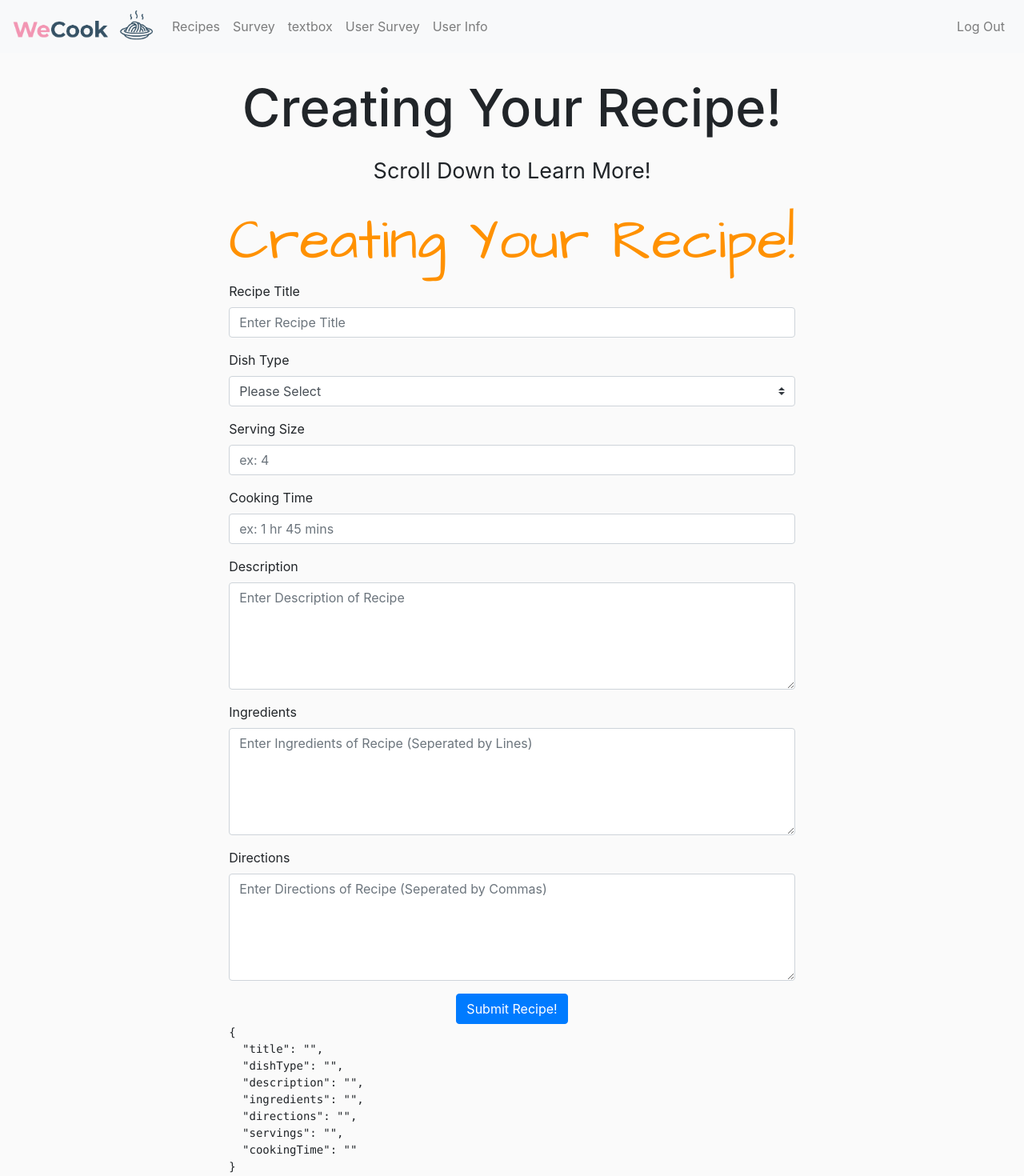
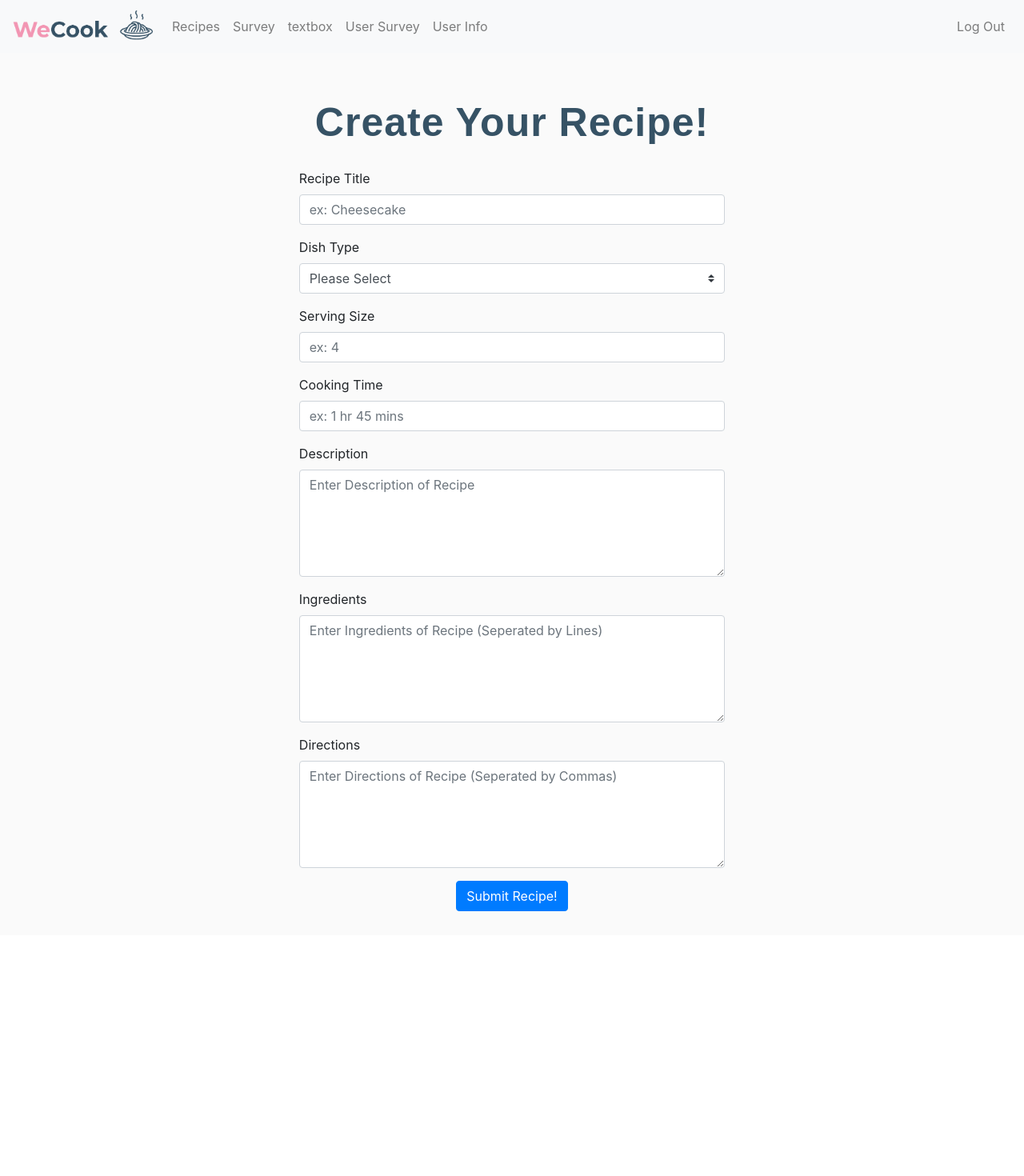
Before and after one commit to rtumalle0518/WeCook, a React (Create React App) app: page /newrecipe in a window 1280 px wide. Shown: the top 1470 px of the page at 80% size. After the commit the page ends 1169 px from the top, so only its background shows below. Built offline with nearby package versions, Linux system fonts and the light colour scheme; no server answers; sample sign-in values are in the browser's storage; a web font is replaced by a local one.

Commit message:
Fixed CSS in new recipe

```diff
--- a/src/components/NewRecipe.js
+++ b/src/components/NewRecipe.js
@@ -7,6 +7,7 @@ import { Formik, Field} from 'formik';
 import NavigationBar from './NavigationBar';
 import {StyledContainer} from './Styles.js';
 import { StyledTitle, StyledSubTitle } from "./Styles.js";
+import "./Cookbook.css";
 import  './App.css';
 import * as yup from 'yup'
 
@@ -46,7 +47,7 @@ export default function NewRecipe() {
     <>
     <NavigationBar></NavigationBar>
     <StyledContainer>
-      <Formik style = {{textAlign: 'center'}}
+      <Formik
         initialValues={{
           title: '',
           dishType: '',
@@ -94,19 +95,11 @@ export default function NewRecipe() {
           handleBlur,
           setFieldValue,
         }) => (
-        <Form style = {{/*textAlign: 'center',*/ marginLeft: '0px'}} onSubmit={handleSubmit}>
-          <div>
-            <div></div>
-            <StyledTitle size={65}>
-              Creating Your Recipe!
-              </StyledTitle>
-              <StyledSubTitle size={27}>
-                Scroll Down to Learn More!
-              </StyledSubTitle></div>
-          <h1 style = {{textAlign: 'center'}} className='new-recipe'>Creating Your Recipe!</h1>
+        <Form style = {{ marginLeft: '0px' }} onSubmit={handleSubmit}>
+          <div className="cookbooktext" style = {{textAlign: 'center'}}>Create Your Recipe!</div>
           <Form.Group controlId="validationTitle">
             <Form.Label>Recipe Title</Form.Label>
-            <Field placeholder="Enter Recipe Title" name="title"
+            <Field placeholder="ex: Cheesecake" name="title"
               type="input" as={Form.Control} isValid={touched.title && !errors.title} isInvalid={!!errors.title}/>
             <Form.Control.Feedback type="invalid">
               {errors.title}
@@ -240,10 +233,10 @@ export default function NewRecipe() {
           </Form.Group> */}
 
 
-          <div className="d-flex justify-content-center align-items-center">
+          <div className="d-flex justify-content-center align-items-center" style={{ marginBottom: "30px"}}>
             <Button disabled={isSubmitting} type="submit">Submit Recipe!</Button>
           </div>
-          <pre>{JSON.stringify(values, null, 2)}</pre>
+          {/* for testing purposes <pre>{JSON.stringify(values, null, 2)}</pre> */}
         </Form>
         )}
       </Formik>
--- a/src/components/Styles.js
+++ b/src/components/Styles.js
@@ -20,7 +20,7 @@ export const colors ={
 // Styled components
 // original back ground linear-gradient(0deg, rgba(0,0,0,0.6), rgba(0,0,0,0.6)), url(${background})
 export const StyledContainer = styled.div`
-    margin: 0;
+    margin: 0px;
     min-height: 100vh;
     display: flex;
     justify-content: center;
```
Also changed, not shown: 1 other file (tests, documents, lock files or other folders).
